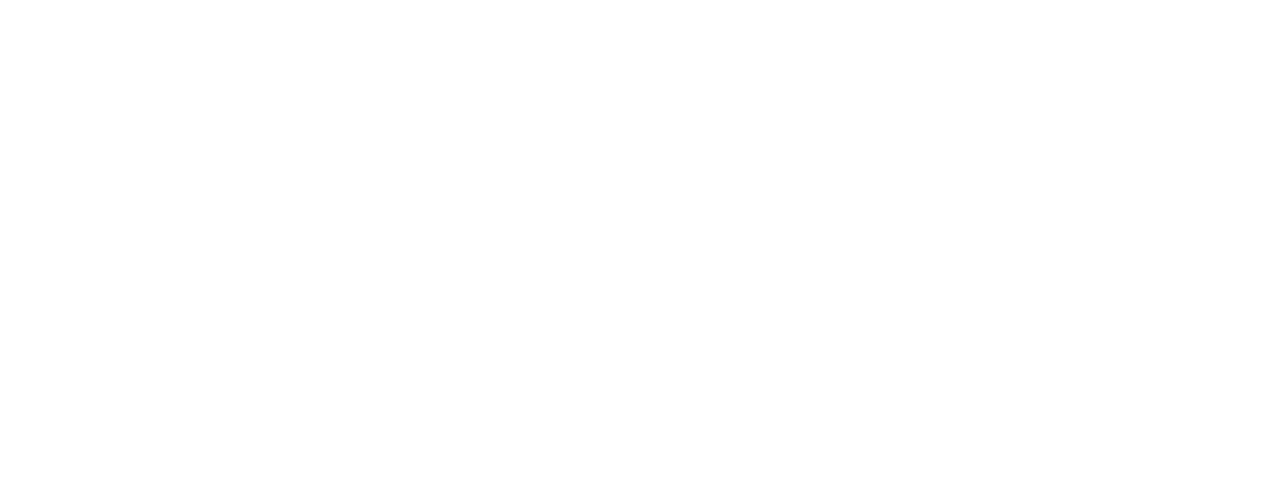
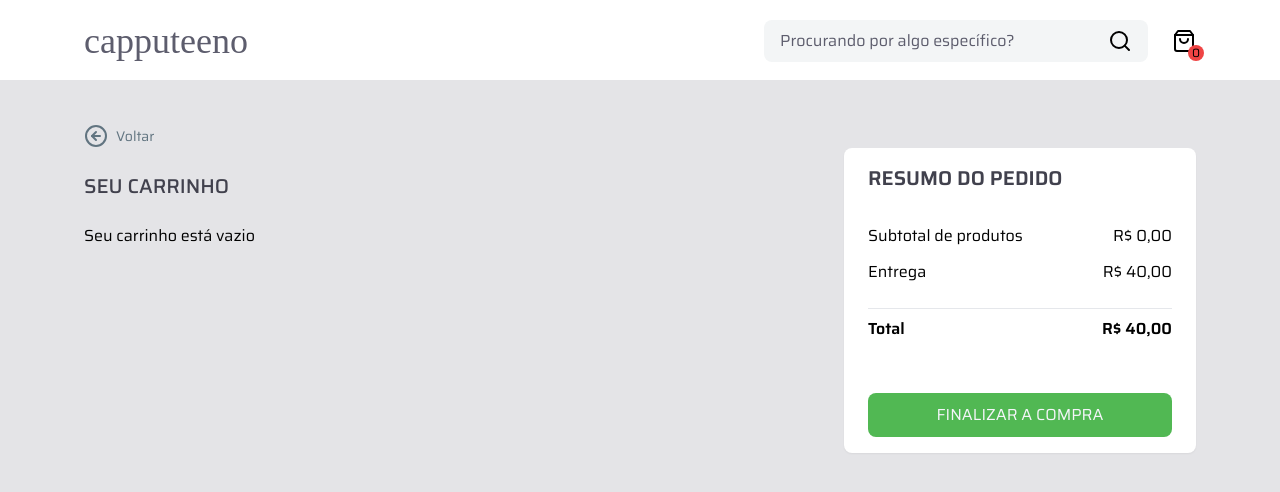
Before and after one commit to filipezzo/fullstack-challenge-front, a React (Vite) app: page /checkout in a window 1280 px wide. Before the commit this address had no page. Shown: the top 492 px of the page. Built offline with nearby package versions, Linux system fonts and the light colour scheme; a web font is replaced by a local one.

Commit message:
feat: cart context

```diff
--- a/src/App.tsx
+++ b/src/App.tsx
@@ -1,7 +1,12 @@
+import { CartProvider } from "./app/contexts/cart-context";
 import { Router } from "./app/router/router";
 
 function App() {
-  return <Router />;
+  return (
+    <CartProvider>
+      <Router />
+    </CartProvider>
+  );
 }
 
 export default App;
--- /dev/null
+++ b/src/app/contexts/cart-context.tsx
@@ -0,0 +1,93 @@
+import {
+  createContext,
+  ReactNode,
+  useCallback,
+  useMemo,
+  useState,
+} from "react";
+import { Product } from "../models/product";
+
+interface CartProviderProps {
+  children: ReactNode;
+}
+
+interface CartContextValues {
+  cart: Product[];
+  cartLength: number;
+  totalShopValue: number;
+  onAddToCart: (newProduct: Product) => void;
+  onIncreaseQuantity: (id: string) => void;
+  onDecreaseQuantity: (id: string) => void;
+  onDeleteProduct: (id: string) => void;
+}
+
+export const CartContext = createContext({} as CartContextValues);
+
+export function CartProvider({ children }: CartProviderProps) {
+  const [cart, setCart] = useState<Product[]>([]);
+  const cartLength = cart.length;
+  const totalShopValue = useMemo(() => {
+    return cart.reduce((acc, item) => {
+      const total = item.quantity * item.price_in_cents;
+      return acc + total;
+    }, 0);
+  }, [cart]);
+
+  const handleAddToCart = useCallback(
+    (newProduct: Product) => {
+      const findProduct = cart.find((product) => product.id === newProduct.id);
+      if (findProduct) {
+        return;
+      }
+      const newCart = [...cart, { ...newProduct, quantity: 1 }];
+      setCart(newCart);
+    },
+    [cart],
+  );
+
+  const handleIncrementQuantity = useCallback(
+    (id: string) => {
+      const updatedValue = cart.map((item) =>
+        item.id === id ? { ...item, quantity: item.quantity + 1 } : item,
+      );
+      setCart(updatedValue);
+    },
+    [cart],
+  );
+
+  const handleDecreaseQuantity = useCallback(
+    (id: string) => {
+      const updatedQuantity = cart.map((product) =>
+        product.id === id
+          ? { ...product, quantity: product.quantity - 1 }
+          : product,
+      );
+      setCart(updatedQuantity);
+    },
+    [cart],
+  );
+
+  const handleDeleteProduct = useCallback(
+    (id: string) => {
+      const filteredProduct = cart.filter((product) => product.id !== id);
+      setCart(filteredProduct);
+    },
+    [cart],
+  );
+
+  return (
+    <CartContext.Provider
+      value={{
+        cart,
+        cartLength,
+        totalShopValue,
+        onAddToCart: handleAddToCart,
+        onIncreaseQuantity: handleIncrementQuantity,
+        onDecreaseQuantity: handleDecreaseQuantity,
+        onDeleteProduct: handleDeleteProduct,
+      }}
+    >
+      {children}
+    </CartContext.Provider>
+  );
+}
--- a/src/app/models/product.ts
+++ b/src/app/models/product.ts
@@ -2,10 +2,11 @@ export type Product = {
   name: string;
   description: string;
   image_url: string;
-  id: number;
+  id: string;
   price_in_cents: number;
   sales: number;
   category: "mugs" | "t-shirts";
+  quantity: number;
 };
 
 export type ResponseProduct = {
--- a/src/app/router/router.tsx
+++ b/src/app/router/router.tsx
@@ -1,5 +1,6 @@
 import { BrowserRouter, Route, Routes } from "react-router-dom";
 import { Layout } from "../../view/layouts/layout";
+import { Checkout } from "../../view/pages/checkout";
 import { Details } from "../../view/pages/details";
 import { Home } from "../../view/pages/home";
 
@@ -10,6 +11,7 @@ export function Router() {
         <Route path="/" element={<Layout />}>
           <Route index element={<Home />} />
           <Route path="produto/:id" element={<Details />} />
+          <Route path="/checkout" element={<Checkout />} />
         </Route>
       </Routes>
     </BrowserRouter>
--- /dev/null
+++ b/src/view/hooks/useCart.ts
@@ -0,0 +1,6 @@
+import { useContext } from "react";
+import { CartContext } from "../../app/contexts/cart-context";
+
+export const useCart = () => {
+  return useContext(CartContext);
+};
--- a/src/view/layouts/header-layout.tsx
+++ b/src/view/layouts/header-layout.tsx
@@ -2,10 +2,13 @@ import { Search, ShoppingBag } from "lucide-react";
 import { useCallback, useState } from "react";
 import { Link, useSearchParams } from "react-router-dom";
 import { Container } from "../components/container";
+import { useCart } from "../hooks/useCart";
 
 export function HeaderLayout() {
   const [query, setQuery] = useState("");
   const [, setSearchParams] = useSearchParams();
+
+  const { cartLength } = useCart();
 
   const handleSetSearch = useCallback(
     (search: string) => {
@@ -53,9 +56,12 @@ export function HeaderLayout() {
               <Search size={24} className="size-4 md:size-6" />
             </button>
           </form>
-          <button>
+          <Link to={"/checkout"} className="relative">
             <ShoppingBag />
-          </button>
+            <div className="absolute -bottom-2 -right-2 grid size-4 place-items-center rounded-full bg-red-500 text-xs">
+              {cartLength}
+            </div>
+          </Link>
         </nav>
       </Container>
     </header>
--- /dev/null
+++ b/src/view/pages/checkout/components/order-item.tsx
@@ -0,0 +1,56 @@
+import { Minus, Plus, Trash2 } from "lucide-react";
+import { formatCurrency } from "../../../../app/helpers/formatCurrency";
+import { Product } from "../../../../app/models/product";
+import { useCart } from "../../../hooks/useCart";
+
+interface OrderItemProps {
+  product: Product;
+}
+
+export function OrderItem({ product }: OrderItemProps) {
+  const total = product.quantity * product.price_in_cents;
+  const { onIncreaseQuantity, onDecreaseQuantity, onDeleteProduct } = useCart();
+
+  return (
+    <li className="overflow-hidden rounded-md bg-white shadow-sm md:h-52">
+      <figure className="flex">
+        <img
+          src={product.image_url}
+          alt={`imagem do ${product.name}`}
+          className="w-full object-cover md:w-64"
+        />
+        <figcaption className="p-4">
+          <div className="flex items-center justify-between">
+            <h3>{product.name}</h3>
+            <button
+              onClick={() => onDeleteProduct(product.id)}
+              className="hover:opacity-60"
+            >
+              <Trash2 className="text-rose-500" />
+            </button>
+          </div>
+          <p className="mb-6 mt-3">
+            Aqui vem um texto descritivo do produto, esta caixa de texto servirá
+            apenas de exemplo para que simule algum texto que venha a ser
+            inserido nesse campo, descrevendo tal produto.
+          </p>
+          <div className="flex items-center justify-between">
+            <div className="flex items-center">
+              <button
+                disabled={product.quantity <= 1}
+                onClick={() => onDecreaseQuantity(product.id)}
+              >
+                <Minus size={14} />
+              </button>
+              <span className="mx-4">{product.quantity}</span>
+              <button onClick={() => onIncreaseQuantity(product.id)}>
+                <Plus size={14} />
+              </button>
+            </div>
+            <strong>{formatCurrency(total)}</strong>
+          </div>
+        </figcaption>
+      </figure>
+    </li>
+  );
+}
--- /dev/null
+++ b/src/view/pages/checkout/components/order-line.tsx
@@ -0,0 +1,25 @@
+import { formatCurrency } from "../../../../app/helpers/formatCurrency";
+import { cn } from "../../../../app/utils/cn";
+
+interface OrderLineProps {
+  heading: string;
+  value: number;
+  weight?: "normal" | "medium";
+}
+
+export function OrderLine({
+  heading,
+  weight = "normal",
+  value,
+}: OrderLineProps) {
+  return (
+    <div
+      className={cn("mb-3 flex items-center justify-between", {
+        "font-semibold": weight === "medium",
+      })}
+    >
+      <span>{heading}</span>
+      <span>{formatCurrency(value)}</span>
+    </div>
+  );
+}
--- /dev/null
+++ b/src/view/pages/checkout/index.tsx
@@ -0,0 +1,45 @@
+import { Container } from "../../components/container";
+import { useCart } from "../../hooks/useCart";
+import { DetailsHeader } from "../details/details-header";
+import { OrderItem } from "./components/order-item";
+import { OrderLine } from "./components/order-line";
+
+export function Checkout() {
+  const { cart, totalShopValue } = useCart();
+  const freeShipping = totalShopValue >= 900 ? 0 : 40;
+  const totalCheckout = totalShopValue + freeShipping;
+  return (
+    <Container>
+      <DetailsHeader />
+      <section className="flex flex-col gap-8 md:flex-row">
+        <div className="flex-1 overflow-y-auto">
+          <h2 className="my-6 text-xl font-medium text-[#41414D]">
+            SEU CARRINHO
+          </h2>
+          <ul className="space-y-4">
+            {cart.length > 0 ? (
+              cart.map((product) => (
+                <OrderItem key={product.id} product={product} />
+              ))
+            ) : (
+              <p>Seu carrinho está vazio</p>
+            )}
+          </ul>
+        </div>
+
+        <div className="sticky top-4 h-fit min-w-[352px] rounded-lg bg-white px-6 py-4 shadow-sm">
+          <h3 className="mb-8 text-xl font-semibold text-[#41414D]">
+            RESUMO DO PEDIDO
+          </h3>
+          <OrderLine heading="Subtotal de produtos" value={totalShopValue} />
+          <OrderLine heading="Entrega" value={freeShipping} />
+          <hr className="mb-2 mt-6" />
+          <OrderLine weight="medium" heading="Total" value={totalCheckout} />
+          <button className="mt-10 h-11 w-full rounded-lg bg-[#51B853] text-center uppercase text-[#F5F5FA] transition-all hover:opacity-80">
+            Finalizar a compra
+          </button>
+        </div>
+      </section>
+    </Container>
+  );
+}
--- a/src/view/pages/details/components/details-info.tsx
+++ b/src/view/pages/details/components/details-info.tsx
@@ -1,7 +1,8 @@
-import { ShoppingBag } from "lucide-react";
+import { Check, ShoppingBag } from "lucide-react";
 import { formatCurrency } from "../../../../app/helpers/formatCurrency";
 import { Product } from "../../../../app/models/product";
 import { Loading } from "../../../components/loading";
+import { useCart } from "../../../hooks/useCart";
 
 interface DetailsInfoProps {
   isLoading: boolean;
@@ -9,12 +10,22 @@ interface DetailsInfoProps {
 }
 
 export function DetailsInfo({ isLoading, details }: DetailsInfoProps) {
+  const { onAddToCart, cart } = useCart();
+
+  if (!details) {
+    return;
+  }
+
+  const isAddedToCart = cart.find((p) => p.id === details.id);
+
+  const handleAddToCart = () => {
+    onAddToCart(details);
+  };
+
   if (isLoading) {
     return <Loading />;
   }
-  if (!details) {
-    return;
-  }
+
   return (
     <section className="flex flex-col gap-8 md:flex-row">
       <div className="overflow-hidden rounded-md border md:max-h-[580px] md:min-w-[640px]">
@@ -44,9 +55,13 @@ export function DetailsInfo({ isLoading, details }: DetailsInfoProps) {
             inserido nesse campo, descrevendo tal produto.
           </p>
         </div>
-        <button className="mt-auto flex h-11 items-center justify-center gap-5 rounded-md bg-[#115D8C] py-2.5 font-medium text-[#F5F5FA] transition-all hover:opacity-80">
-          <ShoppingBag />
-          Adicionar ao carrinho
+        <button
+          onClick={handleAddToCart}
+          disabled={!!isAddedToCart}
+          className="mt-auto flex h-11 items-center justify-center gap-5 rounded-md bg-[#115D8C] py-2.5 font-medium text-[#F5F5FA] transition-all hover:opacity-80 disabled:opacity-50"
+        >
+          {isAddedToCart ? <Check /> : <ShoppingBag />}
+          {isAddedToCart ? "Adicionado" : "Adicionar ao carrinho"}
         </button>
       </div>
     </section>
```
